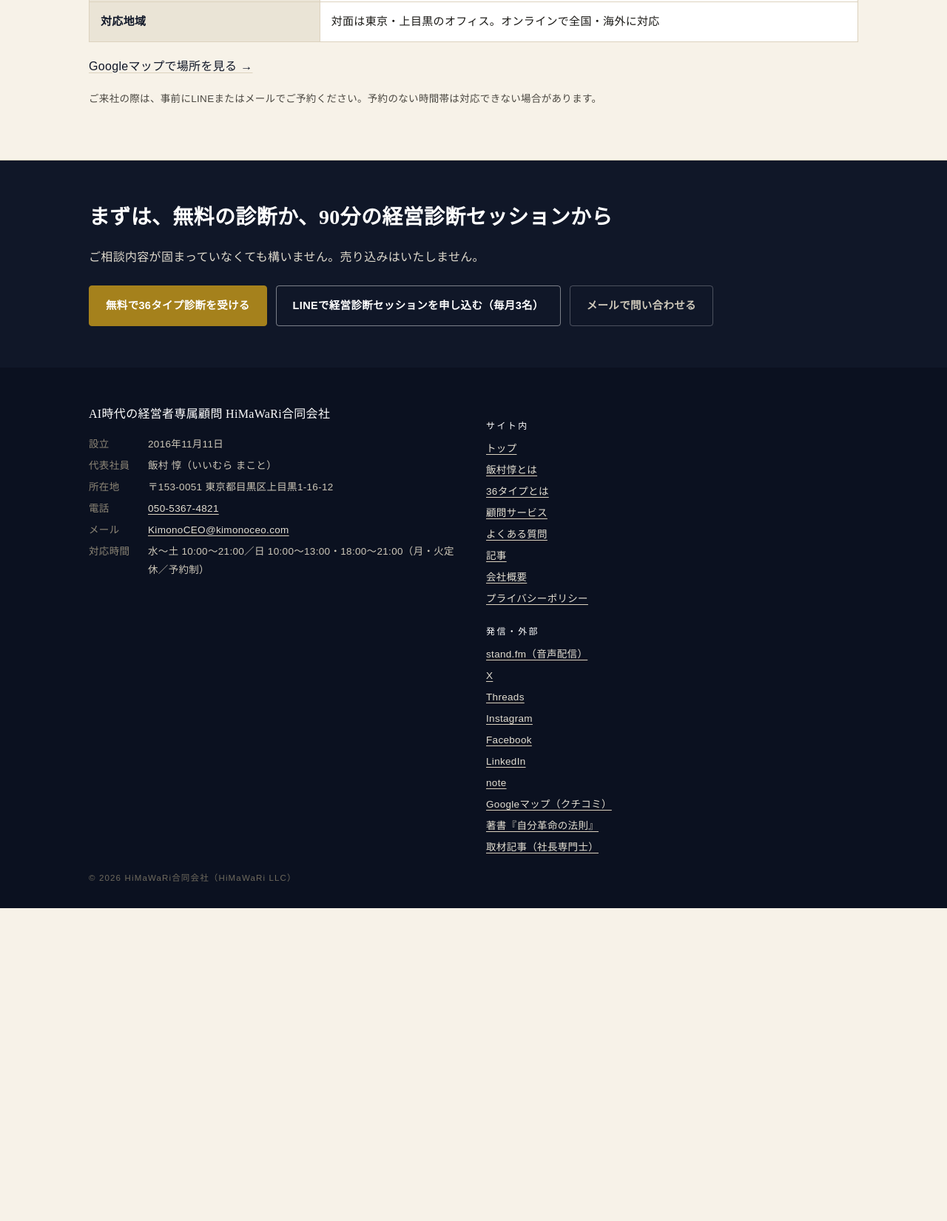
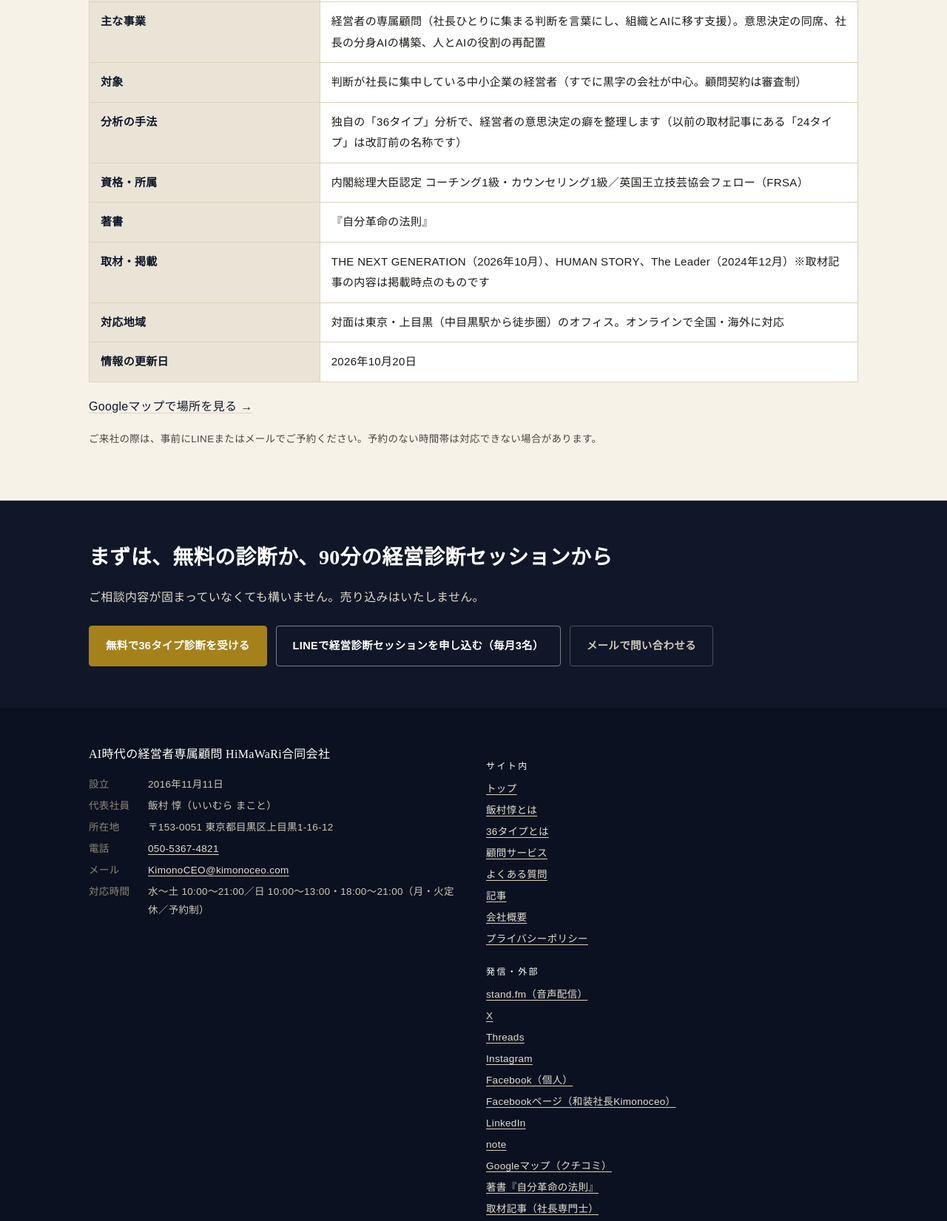
Before and after one commit to himawari2525smile3-png/kimonoceo-site, a plain HTML site: page company/index.html in a window 1280 px wide. Shown: the part 862-2513 px from the top of the page at 74% size. Before the commit the page ends 2090 px from the top, so only its background shows below. Drawn offline with Linux system fonts and the light colour scheme.

Commit message:
会社概要：主な事業・対象・36タイプ（旧24タイプの注記）・資格・取材掲載・更新日を追記、Facebookページを追加
Co-Authored-By: Claude Opus 5.5 <noreply@anthropic.com>
Claude-Session: https://claude.ai/code/session_0178N2VfTLiBtiMX4HkSuNCD

```diff
--- a/company/index.html
+++ b/company/index.html
@@ -106,6 +106,7 @@
     "https://www.linkedin.com/in/kimonoceo/",
     "https://note.com/kimono_ceo",
     "https://www.facebook.com/makoto.iimura.3",
+    "https://www.facebook.com/profile.php?id=61583952622927",
     "https://stand.fm/channels/65bb39fd63d866d93e4fb0a2",
     "https://www.amazon.co.jp/dp/B07FZK5VL3",
     "https://humanstory.jp/iimura_makoto/",
@@ -282,7 +283,7 @@ y=l.getElementsByTagName(r)[0];y.parentNode.insertBefore(t,y);})(window,document
     <p class="eyebrow">COMPANY</p>
     <h1>会社概要</h1>
     <p class="definition">HiMaWaRi合同会社は、東京都目黒区上目黒に拠点を置くAI時代の経営者専属顧問の会社です。代表社員の飯村惇が、経営の意思決定と事業の実務を一人の顧問として担います。</p>
-    <table class="spec"><tbody><tr><th scope="row">会社名</th><td>HiMaWaRi合同会社（HiMaWaRi LLC）</td></tr><tr><th scope="row">設立</th><td>2016年11月11日</td></tr><tr><th scope="row">代表社員</th><td>飯村 惇（いいむら まこと）</td></tr><tr><th scope="row">所在地</th><td>〒153-0051 東京都目黒区上目黒1-16-12</td></tr><tr><th scope="row">電話</th><td>050-5367-4821</td></tr><tr><th scope="row">メール</th><td>KimonoCEO@kimonoceo.com</td></tr><tr><th scope="row">営業時間</th><td>水〜土 10:00〜21:00／日 10:00〜13:00・18:00〜21:00（月・火定休／予約制）</td></tr><tr><th scope="row">事業内容</th><td>経営顧問／人生戦略OS設計／経営戦略立案／リーダー育成支援／組織マネジメントおよび企業研修の企画・実施／書籍の執筆活動</td></tr><tr><th scope="row">対応地域</th><td>対面は東京・上目黒のオフィス。オンラインで全国・海外に対応</td></tr></tbody></table>
+    <table class="spec"><tbody><tr><th scope="row">会社名</th><td>HiMaWaRi合同会社（HiMaWaRi LLC）</td></tr><tr><th scope="row">設立</th><td>2016年11月11日</td></tr><tr><th scope="row">代表社員</th><td>飯村 惇（いいむら まこと）</td></tr><tr><th scope="row">所在地</th><td>〒153-0051 東京都目黒区上目黒1-16-12</td></tr><tr><th scope="row">電話</th><td>050-5367-4821</td></tr><tr><th scope="row">メール</th><td>KimonoCEO@kimonoceo.com</td></tr><tr><th scope="row">営業時間</th><td>水〜土 10:00〜21:00／日 10:00〜13:00・18:00〜21:00（月・火定休／予約制）</td></tr><tr><th scope="row">事業内容</th><td>経営顧問／人生戦略OS設計／経営戦略立案／リーダー育成支援／組織マネジメントおよび企業研修の企画・実施／書籍の執筆活動</td></tr><tr><th scope="row">主な事業</th><td>経営者の専属顧問（社長ひとりに集まる判断を言葉にし、組織とAIに移す支援）。意思決定の同席、社長の分身AIの構築、人とAIの役割の再配置</td></tr><tr><th scope="row">対象</th><td>判断が社長に集中している中小企業の経営者（すでに黒字の会社が中心。顧問契約は審査制）</td></tr><tr><th scope="row">分析の手法</th><td>独自の「36タイプ」分析で、経営者の意思決定の癖を整理します（以前の取材記事にある「24タイプ」は改訂前の名称です）</td></tr><tr><th scope="row">資格・所属</th><td>内閣総理大臣認定 コーチング1級・カウンセリング1級／英国王立技芸協会フェロー（FRSA）</td></tr><tr><th scope="row">著書</th><td>『自分革命の法則』</td></tr><tr><th scope="row">取材・掲載</th><td>THE NEXT GENERATION（2026年10月）、HUMAN STORY、The Leader（2024年12月）※取材記事の内容は掲載時点のものです</td></tr><tr><th scope="row">対応地域</th><td>対面は東京・上目黒（中目黒駅から徒歩圏）のオフィス。オンラインで全国・海外に対応</td></tr><tr><th scope="row">情報の更新日</th><td>2026年10月20日</td></tr></tbody></table>
     <p><a href="https://www.google.com/maps/search/?api=1&query=%E6%9D%B1%E4%BA%AC%E9%83%BD%E7%9B%AE%E9%BB%92%E5%8C%BA%E4%B8%8A%E7%9B%AE%E9%BB%921-16-12%20HiMaWaRi%E5%90%88%E5%90%8C%E4%BC%9A%E7%A4%BE" target="_blank" rel="noopener">Googleマップで場所を見る →</a></p>
     <p class="note">ご来社の際は、事前にLINEまたはメールでご予約ください。予約のない時間帯は対応できない場合があります。</p>
   </div>
@@ -324,7 +325,8 @@ y=l.getElementsByTagName(r)[0];y.parentNode.insertBefore(t,y);})(window,document
           <li><a href="https://x.com/Kimonoceo" rel="me noopener" target="_blank">X</a></li>
           <li><a href="https://www.threads.com/@kimonoceo" rel="me noopener" target="_blank">Threads</a></li>
           <li><a href="https://www.instagram.com/kimonoceo/" rel="me noopener" target="_blank">Instagram</a></li>
-          <li><a href="https://www.facebook.com/makoto.iimura.3" rel="me noopener" target="_blank">Facebook</a></li>
+          <li><a href="https://www.facebook.com/makoto.iimura.3" rel="me noopener" target="_blank">Facebook（個人）</a></li>
+          <li><a href="https://www.facebook.com/profile.php?id=61583952622927" rel="me noopener" target="_blank">Facebookページ（和装社長Kimonoceo）</a></li>
           <li><a href="https://www.linkedin.com/in/kimonoceo/" rel="me noopener" target="_blank">LinkedIn</a></li>
           <li><a href="https://note.com/kimono_ceo" rel="me noopener" target="_blank">note</a></li>
           <li><a href="https://www.google.com/maps/place/?q=place_id:ChIJTYsfR-4HImARnUDoGTjsPYs" rel="noopener" target="_blank">Googleマップ（クチコミ）</a></li>
```
